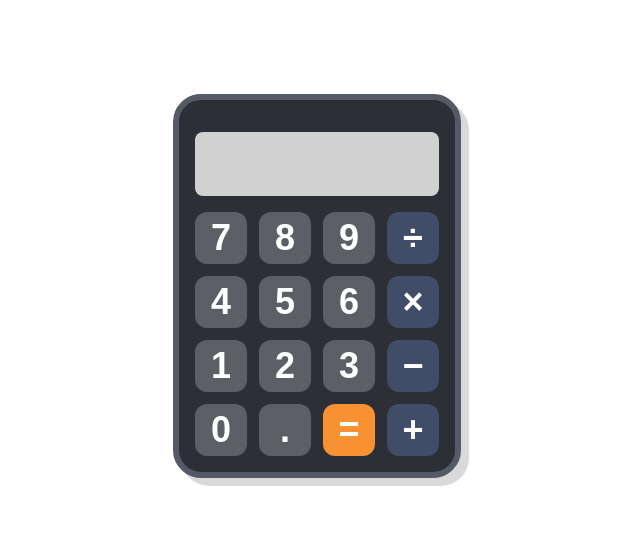
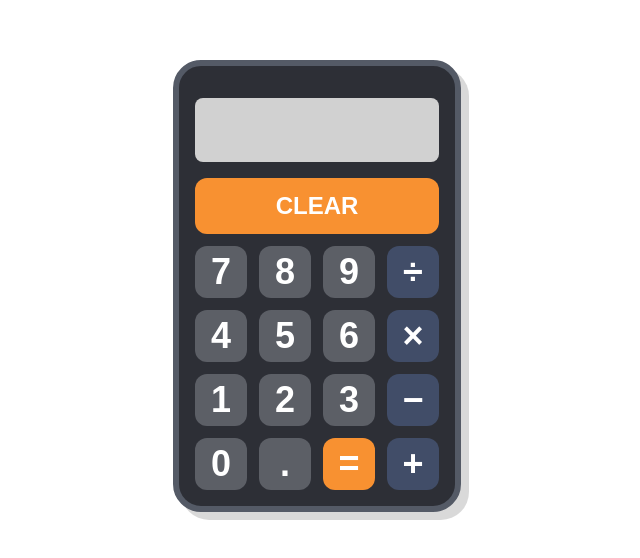
Before and after one commit to JakubSliwinski99/calculator-frontend, a Next.js app: page / in a window 1280 px wide. Shown: the part 114-672 px from the top of the page, without its empty margins (323-963 px from the left). Built offline with nearby package versions, Linux system fonts and the light colour scheme.

Commit message:
added a "clear" button

```diff
--- a/app/page.tsx
+++ b/app/page.tsx
@@ -269,6 +269,15 @@ export default function Home() {
     setDisplay(appendCharacter(base, button.label));
   }
 
+  function handleClear() {
+    setDisplay("");
+    setCalculatorState({
+      number: "",
+      operation: "",
+      willClearDisplay: false,
+    });
+  }
+
   return (
     <div
       className="flex flex-1 items-center justify-center bg-white p-8 max-[450px]:fixed max-[450px]:inset-0 max-[450px]:h-dvh max-[450px]:w-full max-[450px]:items-stretch max-[450px]:bg-[#2d2f36] max-[450px]:p-0"
@@ -293,6 +302,14 @@ export default function Home() {
         />
 
         <div className="flex min-h-0 flex-1 flex-col max-[450px]:justify-center">
+          <button
+            type="button"
+            onMouseDown={(event) => event.preventDefault()}
+            onClick={handleClear}
+            className={`mb-3 flex h-14 w-full items-center justify-center rounded-xl text-2xl font-bold text-white max-[450px]:rounded-lg max-[450px]:text-[clamp(1.5rem,6vw,2rem)] ${variantStyles.equals}`}
+          >
+            CLEAR
+          </button>
           <div className="grid grid-cols-4 gap-3">
             {BUTTONS.map((button) => (
               <button
```
